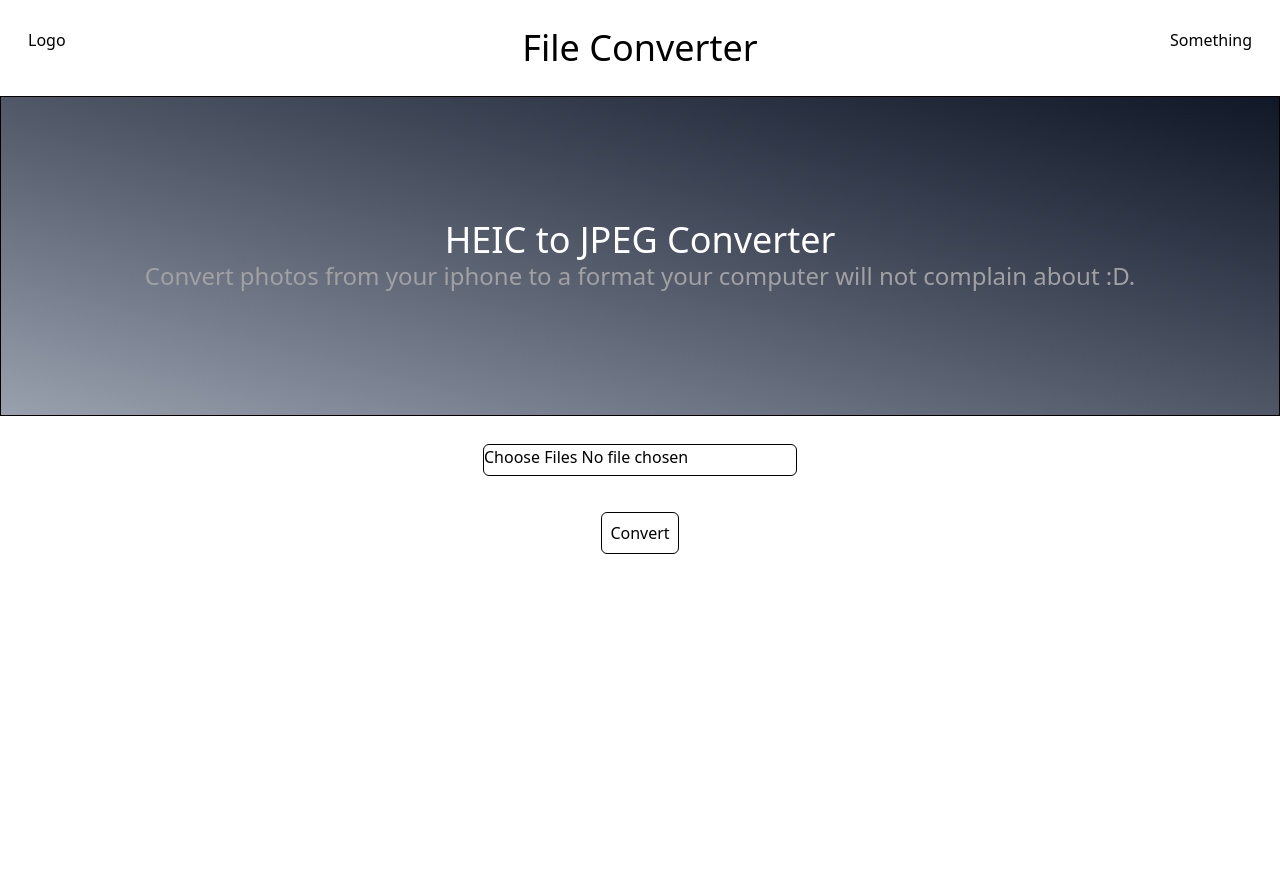
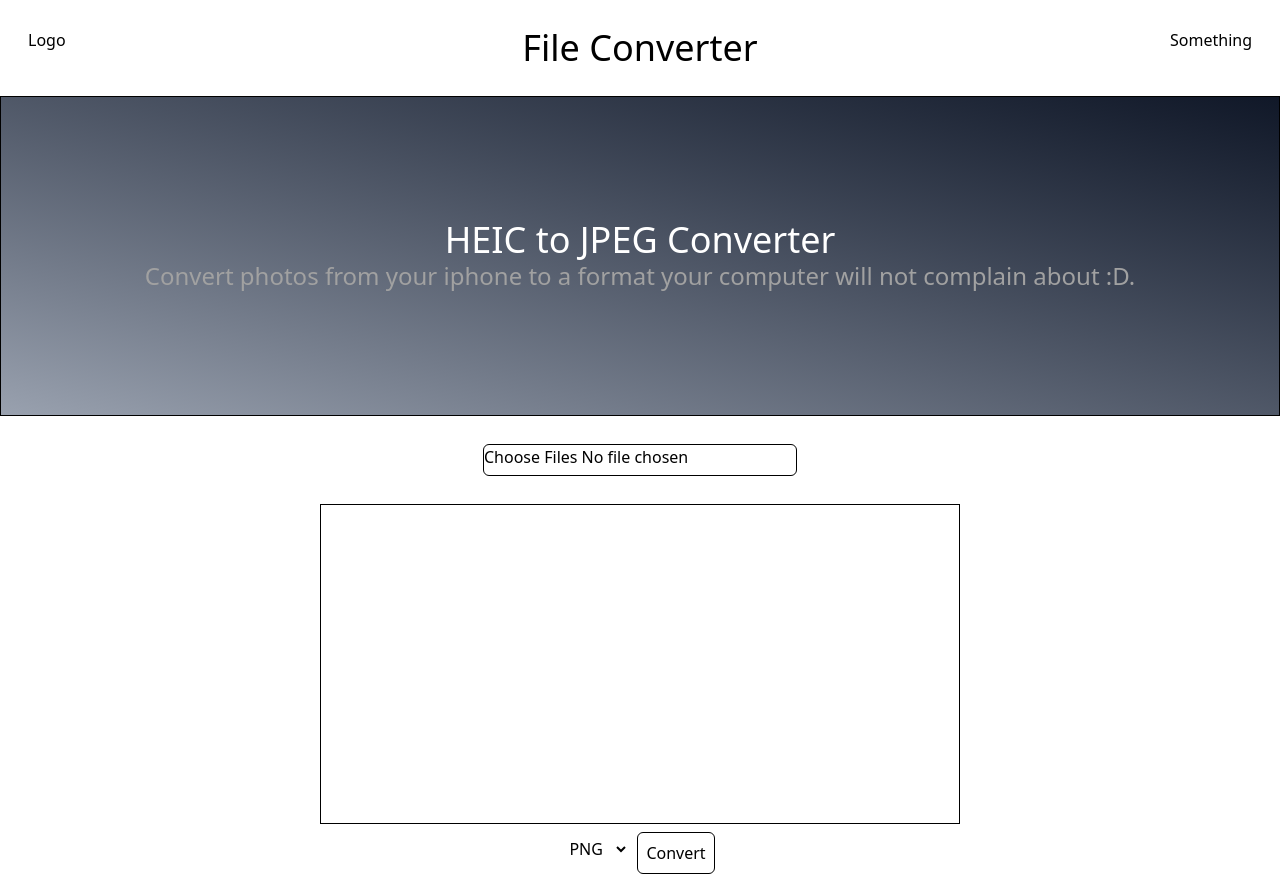
Before and after one commit to Skennymon/HEICtoJPEG, a React (Vite) app in the folder FileConvertion/: page / in a window 1280 px wide. Before the commit the page ends 800 px from the top, so only its background shows below. Built offline with nearby package versions, Linux system fonts and the light colour scheme.

Commit message:
Making some changes so that you can choose what file format you want to convert to

```diff
--- a/FileConvertion/src/App.tsx
+++ b/FileConvertion/src/App.tsx
@@ -7,7 +7,8 @@ function App() {
 
   const[files, setFiles] = useState<File[]>([])
   const[isLoading, setIsLoading] = useState<boolean>(false)
-  const[convertedFiles, setConvertedFiles] = useState<Blob | null | MediaSource>(null);
+  const[convertedFiles, setConvertedFiles] = useState<Blob | null | MediaSource>(null)
+  const[converTo, setConvertTo] = useState<string>("PNG")
 
   const onFileChange = (e) => {
     if (!e.target.files) return;
@@ -87,18 +88,29 @@ function App() {
         <input className="border rounded-md h-[2rem]" type="file" multiple onChange={onFileChange}/>
       </div>
 
-      <div className="flex flex-col items-center justify-center mt-7">
-        {files.map((file, index) => (
-          <File fileName={file.name} key={index} file={file} setFiles={setFiles} files={files}/>
-        ))}
-        <div className="flex items-center justify-between mt-2 gap-2">
-          <button className="border rounded-md p-2" onClick={handleConvert}>Convert</button>
+      <section className="flex flex-col items-center justify-center">
+        <div className="flex flex-col items-center mt-7 border w-[50%] h-[20rem] p-2">
+          {files.map((file, index) => (
+            <File fileName={file.name} key={index} file={file} setFiles={setFiles} files={files}/>
+          ))}
+          <div className="flex items-center justify-between mt-2 gap-2">
+          </div>
+        </div>
+
+        <div className="flex gap-2">
+          <select onChange={(e) => setConvertTo(e.target.value)}>
+            <option value="PNG">PNG</option>
+            <option value="JPEG">JPEG</option>
+            <option value="WEBP">WEBP</option>
+          </select>
           {isLoading && <span>Converting...</span>}
+          {files && <button className="mt-2 border rounded-md p-2" onClick={handleConvert}>Convert</button>}
           {convertedFiles !== null &&
-            <button className="bg-green-400 text-white" onClick={handleDownload}>Download</button>
+            <button className="bg-green-400 text-white rounded-md" onClick={handleDownload}>Download</button>
           }
         </div>
-      </div>
+
+      </section>
 
 
 
--- a/FileConvertion/src/components/File.tsx
+++ b/FileConvertion/src/components/File.tsx
@@ -15,7 +15,7 @@ export default function File({ fileName, files, setFiles, file } : FileProps) {
     }
 
     return (
-        <div className="flex justify-between items-center w-[15rem] border p-2 rounded-md">
+        <div className="flex justify-between items-center w-full border p-2 rounded-md">
             <p>{fileName}</p>
             <button onClick={deleteFile}>X</button>
         </div>
```
